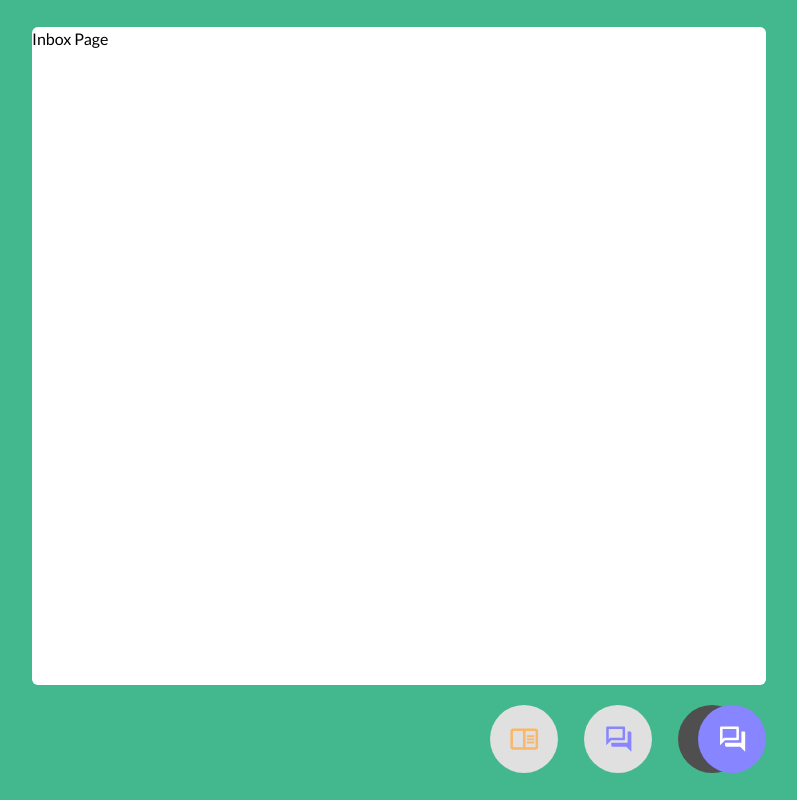
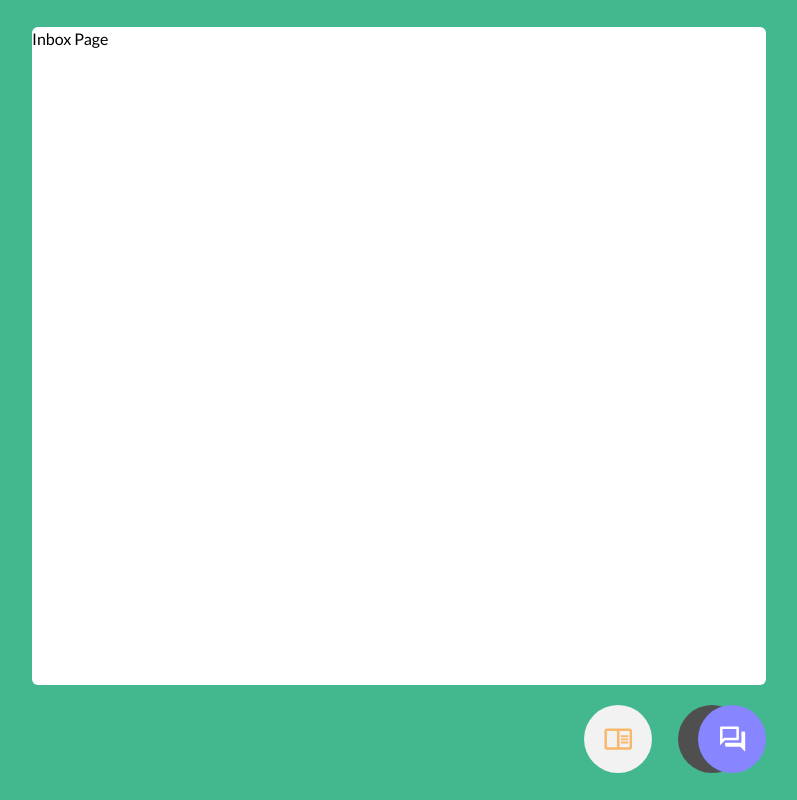
Before and after one commit to DerianMelvin/project-quicks, a Next.js app: page /inbox in a window 1280 px wide. Shown: the whole page, without its empty margins (480-1277 px from the left). Built offline with nearby package versions, Linux system fonts and the light colour scheme.

Commit message:
fix displayed navigation buttons

```diff
--- a/src/components/layout/NavigationLinks.tsx
+++ b/src/components/layout/NavigationLinks.tsx
@@ -28,29 +28,31 @@ export default function NavigationLinks() {
     <nav className="z-50 flex items-stretch justify-end gap-[26px] text-primary-white">
       {viewMenu && (
         <>
-          {/* Task Page */}
+          {!isTaskPage && (
             <Link
               href={"/task"}
               className="flex flex-col items-center justify-center gap-2"
             >
               {isHomepage && <span className="font-bold">Task</span>}
 
-            <button className="w-[68px] h-[68px] rounded-full bg-primary-white flex flex-col items-center justify-center self-end gap-2">
+              <button className="w-[68px] h-[68px] rounded-full bg-[#F2F2F2] flex flex-col items-center justify-center self-end gap-2">
                 <TaskIcon />
               </button>
             </Link>
+          )}
 
-          {/* Inbox Page */}
+          {!isInboxPage && (
             <Link
               href={"/inbox"}
               className="flex flex-col items-center justify-center gap-2"
             >
               {isHomepage && <span className="font-bold">Inbox</span>}
 
-            <button className="w-[68px] h-[68px] rounded-full bg-primary-white flex flex-col items-center justify-center self-end gap-2">
+              <button className="w-[68px] h-[68px] rounded-full bg-[#F2F2F2] flex flex-col items-center justify-center self-end gap-2">
                 <InboxIcon />
               </button>
             </Link>
+          )}
         </>
       )}
 
```
Lines whose indentation alone changed are shown as unchanged.
